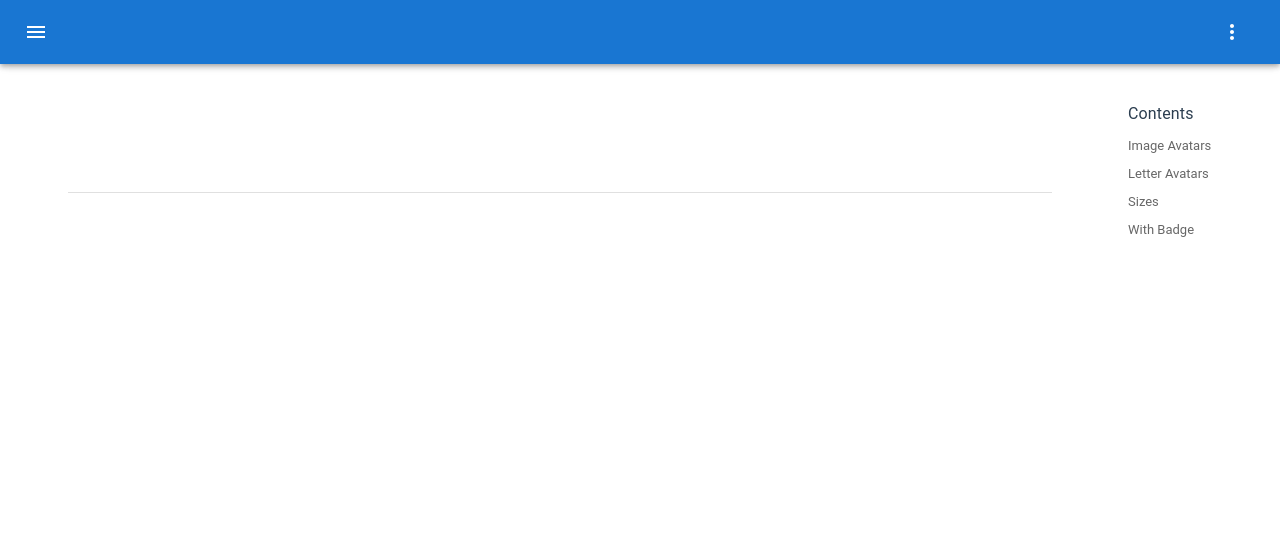
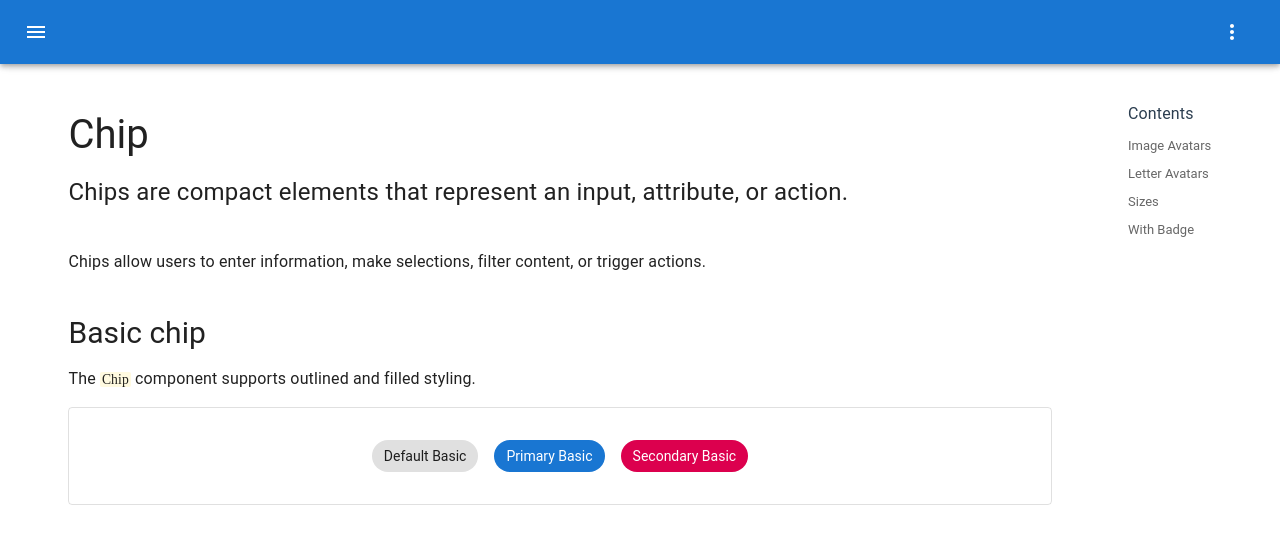
Before and after one commit to KyLoc20/mym-UI, a Vue app: page /chip in a window 1280 px wide. Shown: the top 544 px of the page. Built offline with nearby package versions, Linux system fonts and the light colour scheme; a web font is replaced by a local one.

Commit message:
[Chip] start

```diff
--- a/src/App.vue
+++ b/src/App.vue
@@ -79,7 +79,7 @@ export default {
           children: [
             { content: { label: "avatar", text: "Avatar", link: "avatar" } },
             { content: { label: "badge", text: "Badge" } },
-            { content: { label: "chip", text: "Chip" } },
+            { content: { label: "chip", text: "Chip" , link: "chip" } },
           ],
         },
       ],
--- a/src/components/Button/FloatActionButton.vue
+++ b/src/components/Button/FloatActionButton.vue
@@ -2,20 +2,21 @@
   <section
     class="float-action-button br-round"
     :class="buttonClass"
-    @click="handleClick"
+    @click="handleButtonClick"
   >
     <icon :name="icon" size="md"></icon>
     <span class="text" v-if="variant === 'extended'">{{ text }}</span>
   </section>
 </template>
 <script>
-import Rippleable from "@/mixins/rippleable";
+import Rippleable from "../../mixins/rippleable";
 import Icon from "../Icon/Icon";
 export default {
   name: "FloatActionButton",
   props: {
     icon: {
       type: String,
+      default:"add",
     },
     variant: {
       validator: (v) => {
@@ -66,9 +67,10 @@ export default {
     },
   },
   methods: {
-    handleClick(e) {
+    handleButtonClick(e) {
       if (!this.disabled) {
-        this.createRipple(e, false, this.getRippleColor());
+        this.createRipple(e, false, this.getRippleColor(),800);
+         this.$emit("click", e);
       }
     },
     getRippleColor() {
--- a/src/components/Button/IconButton.vue
+++ b/src/components/Button/IconButton.vue
@@ -18,7 +18,7 @@
 </template>
 <script>
 import Vbutton from "./Button";
-import Icon from "@/components/Icon/Icon";
+import Icon from "../../components/Icon/Icon";
 export default {
   name: "IconButton",
   components: { Vbutton, Icon },
--- /dev/null
+++ b/src/components/Chip/Chip.vue
@@ -0,0 +1,239 @@
+<template>
+  <transition name="fade"
+    ><section
+      class="chip"
+      :class="classChip"
+      @click="handleClick"
+      v-if="isAlive"
+    >
+      <div class="thumbnail">
+        <icon v-if="iconAvailable" :name="iconName" :size="iconSize"></icon>
+      </div>
+      <div class="content">
+        <span class="text">{{ text }}</span>
+      </div>
+      <transition name="fade">
+        <div class="select" v-if="selectable && isSelected">
+          <icon name="check" size="auto"></icon>
+        </div>
+      </transition>
+      <div class="remove" v-if="removable" @click="handleRemove">
+        <icon name="cross" size="auto"></icon>
+      </div></section
+  ></transition>
+</template>
+<script>
+import Iconable from "../../mixins/iconable";
+import Rippleable from "../../mixins/rippleable";
+export default {
+  name: "Chip",
+  components: {},
+  mixins: [Iconable, Rippleable],
+  data() {
+    return {
+      isAlive: true,
+      isSelected: this.selected,
+    };
+  },
+  props: {
+    text: {
+      type: String,
+    },
+    color: {
+      default: "default",
+      validator: (v) => {
+        return ["default", "primary", "secondary"].indexOf(v) !== -1;
+      },
+    },
+    removable: {
+      type: Boolean,
+      default: false,
+    },
+    //whether can be selected
+    selectable: {
+      type: Boolean,
+      default: false,
+    },
+    //whether be selected
+    selected: {
+      type: Boolean,
+      default: false,
+    },
+  },
+  computed: {
+    classChip() {
+      let color = this.color + "-chip";
+      let selected = this.selectable && this.isSelected ? "selected" : "";
+      return color + " " + selected;
+    },
+  },
+  methods: {
+    handleClick(e) {
+      this.createRipple(
+        e,
+        false,
+        this.color === "default" ? "default" : "plain"
+      );
+      if (this.selectable) {
+        this.handleSelect();
+      }
+    },
+    handleRemove() {
+      if (this.removable && this.isAlive) {
+        this.isAlive = false;
+        this.$emit("remove");
+        console.log("chip remove: ", this.text);
+      }
+    },
+    handleSelect() {
+      console.log(this.text, "handleSelect", this.isSelected);
+      if (this.selectable) {
+        this.isSelected = !this.isSelected;
+        this.$emit("select");
+      }
+    },
+  },
+};
+</script>
+<style lang="less" scoped>
+@default-color: #e0e0e0;
+@primary-color: #1976d2;
+@secondary-color: #dc004e;
+.chip {
+  display: flex;
+  align-items: center;
+  box-sizing: border-box;
+
+  font-size: 10px;
+  font-family: "Roboto", "Helvetica", "Arial", sans-serif;
+  height: 3.2em;
+  border-radius: 1.6em;
+  cursor: pointer;
+  user-select: none;
+  transition: background-color 300ms cubic-bezier(0.4, 0, 0.2, 1) 0ms,
+    box-shadow 300ms cubic-bezier(0.4, 0, 0.2, 1) 0ms,
+    width 300ms cubic-bezier(0.4, 0, 0.2, 1) 0ms;
+  .content {
+    padding: 1.2em;
+    .text {
+      font-size: 1.4em;
+    }
+  }
+  .thumbnail {
+    margin-left: 0.4em;
+    margin-right: -0.4em;
+    .icon {
+      //todo icon svg is not responsive
+      width: 2.4em;
+      height: 2.4em;
+    }
+  }
+  .remove {
+    margin-left: -0.4em;
+    margin-right: 0.8em;
+    .icon {
+      //todo icon svg is not responsive
+      width: 2.2em;
+      height: 2.2em;
+    }
+  }
+  .select {
+    margin-left: -0.4em;
+    margin-right: 0.8em;
+    .icon {
+      //todo icon svg is not responsive
+      width: 2.2em;
+      height: 2.2em;
+    }
+  }
+}
+.light-icon {
+  .icon {
+    color: rgba(255, 255, 255, 0.7);
+    fill: currentColor;
+    &:hover {
+      color: #fff;
+    }
+  }
+}
+.dark-icon {
+  .icon {
+    color: rgba(0, 0, 0, 0.26);
+    fill: currentColor;
+    &:hover {
+      color: rgba(0, 0, 0, 0.4);
+    }
+  }
+}
+.default-chip {
+  background: @default-color;
+  color: rgba(0, 0, 0, 0.87);
+
+  &:hover,
+  &.selected {
+    background: rgb(206, 206, 206);
+  }
+  .thumbnail {
+    .icon {
+      color: #616161;
+      fill: currentColor;
+    }
+  }
+  .remove {
+    .dark-icon();
+  }
+  .select {
+    .dark-icon();
+  }
+}
+.primary-chip {
+  background: @primary-color;
+  color: #fff;
+  .thumbnail {
+    .icon {
+      color: #fff;
+      fill: currentColor;
+    }
+  }
+  &:hover,
+  &.selected {
+    background: rgb(43, 128, 213);
+  }
+  .remove {
+    .light-icon();
+  }
+  .select {
+    .light-icon();
+  }
+}
+.secondary-chip {
+  background: @secondary-color;
+  color: #fff;
+  .thumbnail {
+    .icon {
+      color: #fff;
+      fill: currentColor;
+    }
+  }
+  &:hover,
+  &.selected {
+    background-color: rgb(245, 20, 100);
+  }
+  .remove {
+    .light-icon();
+  }
+  .select {
+    .light-icon();
+  }
+}
+.fade-enter-active,
+.fade-leave-active {
+  transition: opacity 251ms cubic-bezier(0.4, 0, 0.2, 1) 0ms,
+    transform 167ms cubic-bezier(0.4, 0, 0.2, 1) 0ms;
+}
+.fade-enter,
+.fade-leave-to {
+  transform: scale(0);
+  opacity: 0;
+}
+</style>
--- /dev/null
+++ b/src/examples/ChipExample.vue
@@ -0,0 +1,40 @@
+<template>
+  <section class="chip-example">
+    <typography variant="h1">Chip</typography>
+    <typography variant="p" :classes="['description']"
+      >Chips are compact elements that represent an input, attribute, or
+      action.</typography
+    >
+    <typography variant="p"
+      >Chips allow users to enter information, make selections, filter content,
+      or trigger actions.</typography
+    >
+    <typography variant="h2">Basic chip</typography>
+    <typography variant="p"
+      >The <code>Chip</code> component supports outlined and filled styling.</typography
+    >
+
+    <section class="group-box box-inline center margin-8 bd-1 br-4">
+      <chip text="Default Basic"></chip>
+      <chip color="primary" text="Primary Basic"></chip>
+      <chip color="secondary" text="Secondary Basic"></chip>
+    </section>
+  </section>
+</template>
+<script>
+import Chip from "../components/Chip/Chip";
+import Typography from "../components/Typography/Typography";
+export default {
+  name: "ChipExample",
+  components: { Typography, Chip },
+  data() {
+    return {};
+  },
+  methods: {},
+  computed: {},
+};
+</script>
+<style scoped lang="less">
+.chip-example {
+}
+</style>
--- a/src/main.js
+++ b/src/main.js
@@ -16,6 +16,7 @@ import ButtonExample from "./examples/ButtonExample"
 import SliderExample from "./examples/SliderExample"
 import CardExample from "./examples/CardExample"
 import RadioExample from "./examples/RadioExample"
+import ChipExample from "./examples/ChipExample"
 const routes = [
     { path: '/', component: AvatarExample },
     { path: '/stepper', component: StepperExample },
@@ -25,6 +26,7 @@ const routes = [
     { path: '/button', component: ButtonExample },
     { path: '/slider', component: SliderExample },
     { path: '/card', component: CardExample },
+    { path: '/chip', component: ChipExample },
     // { path: '/boo', component: Boo },
 ]
 
--- a/src/mixins/iconable.js
+++ b/src/mixins/iconable.js
@@ -1,5 +1,5 @@
-import Icon from "../components/common/Icon";
-import { iconChecker } from "../components/common/icons";
+import Icon from "../components/Icon/Icon";
+import { iconChecker } from "../components/Icon/icons";
 export default {
     components: {
         Icon
--- a/src/mixins/rippleable.js
+++ b/src/mixins/rippleable.js
@@ -52,11 +52,11 @@ export default {
             outer.classList.add("ripple-outer");
             return outer
         },
-        createRippleByAddingLayer(e, isFixed = false, color = 'default', duration = 400) {
+        createRippleByAddingLayer(e, isFixed = false, color = 'default', duration = 800) {
             //todo using an outer layer
             let target = e.currentTarget;
             //config the father component
-            if (window.getComputedStyle(target).position !== 'absolute') target.style.position = 'relative'
+            if (['absolute', 'fixed'].indexOf(window.getComputedStyle(target).position) === -1) target.style.position = 'relative'
                 // this.setColor(target, color)
                 // this.setVelocity(target, velocity)
                 //generate an outer el
@@ -72,10 +72,10 @@ export default {
             //mount the outer
             target.appendChild(outer);
         },
-        createRipple(e, isFixed = false, color = 'default', duration = 400) {
+        createRipple(e, isFixed = false, color = 'default', duration = 800) {
             let target = e.currentTarget;
             //config the father component
-            if (window.getComputedStyle(target).position !== 'absolute') target.style.position = 'relative'
+            if (['absolute', 'fixed'].indexOf(window.getComputedStyle(target).position) === -1) target.style.position = 'relative'
             target.style.overflow = 'hidden'
                 // this.setColor(target, color)
                 // this.setVelocity(target, velocity)
```
